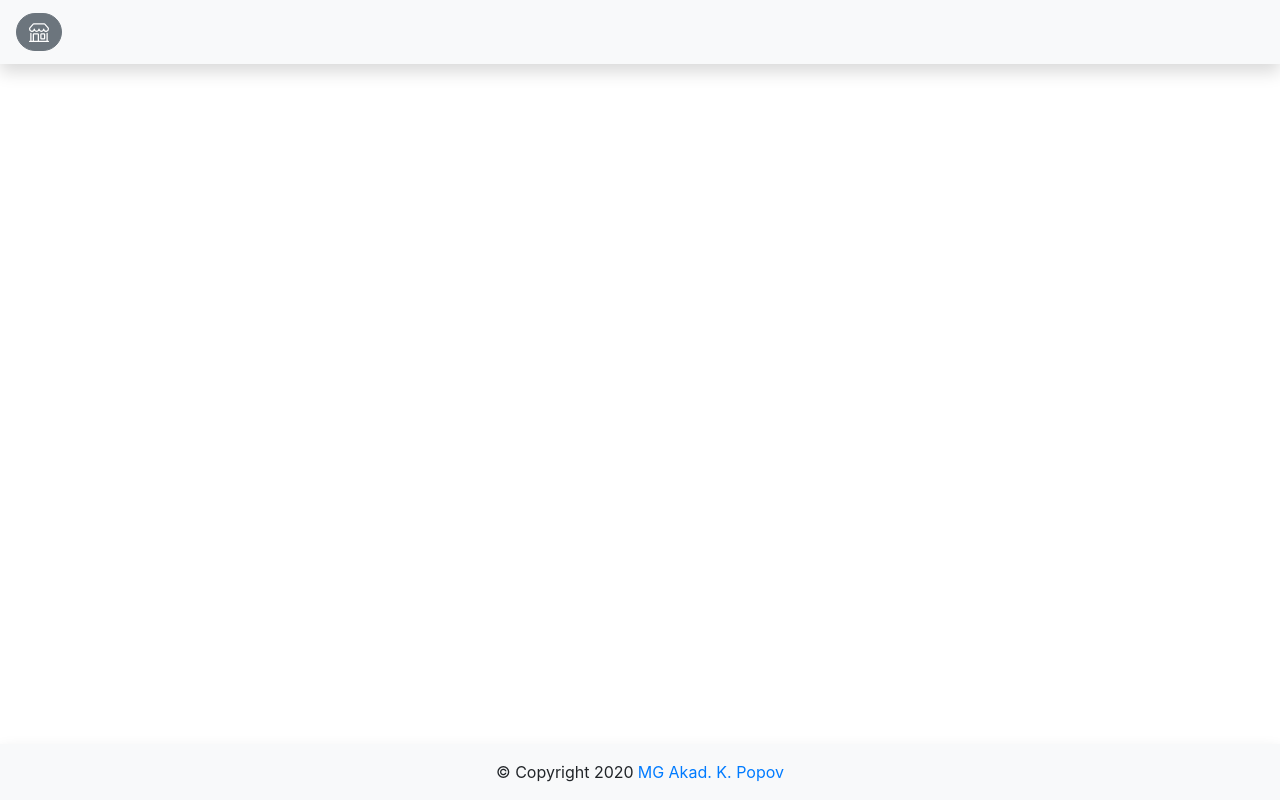
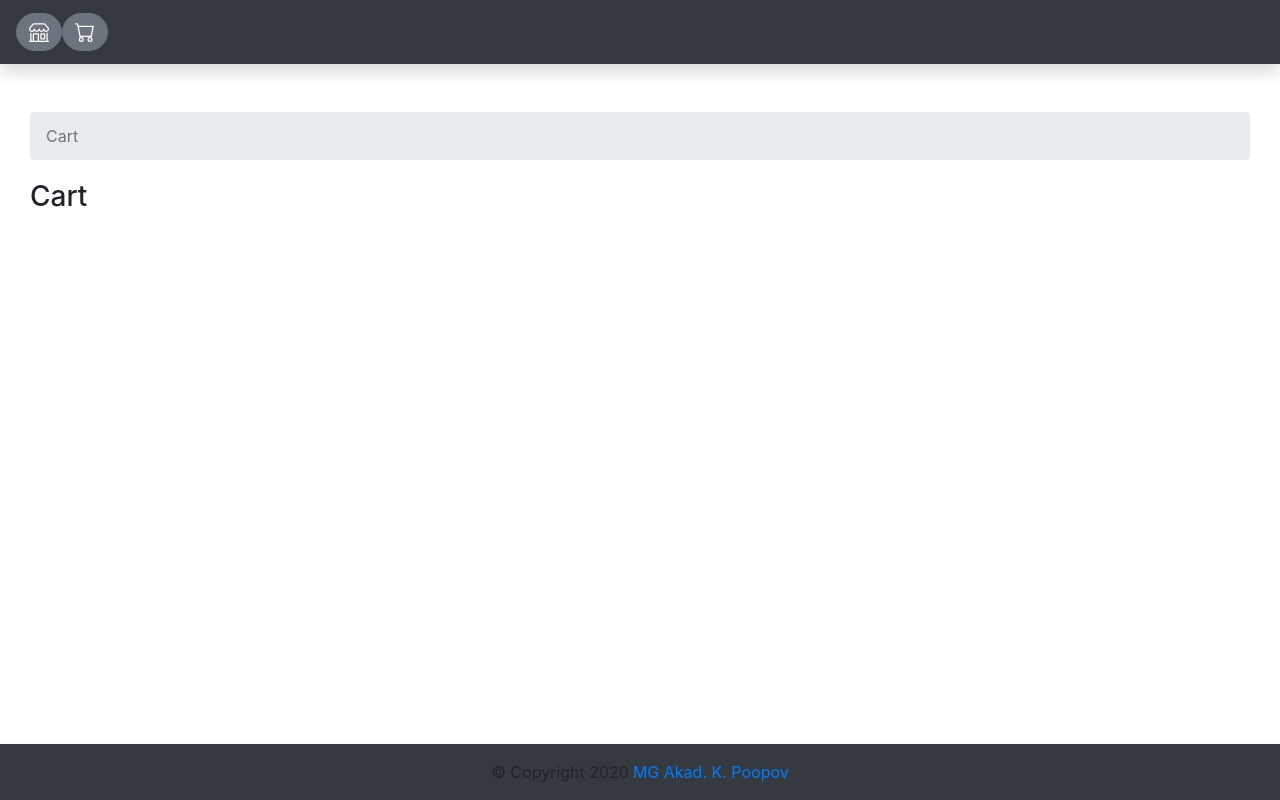
Before and after one commit to Tsynami/BorislavGegovStaj, a Vue app: page /cart in a window 1280 px wide. Built offline with nearby package versions, Linux system fonts and the light colour scheme.

Commit message:
Cart.vue

```diff
--- /dev/null
+++ b/src/components/Cart.vue
@@ -0,0 +1,26 @@
+<template>
+  <BasicComponent :loading="isLoading">
+    <div class="row mb-1">
+      <div class="col-12">
+        <b-breadcrumb :items="[{text: 'Cart', href: '/cart'}]"></b-breadcrumb>
+      </div>
+    </div>
+    <div class="row mb-4">
+      <div class="col-12">
+        <h3>Cart</h3>
+      </div>
+    </div>
+  </BasicComponent>
+</template>
+
+<script>
+import BasicComponent from "@/components/BasicComponent";
+export default {
+name: "Cart",
+  components: {BasicComponent}
+}
+</script>
+
+<style scoped>
+
+</style>
--- a/src/components/Footer.vue
+++ b/src/components/Footer.vue
@@ -1,8 +1,8 @@
 <template>
   <footer class="shadow fixed-bottom">
-    <b-navbar variant="light" type="light" class="pt-3 pb-3">
+    <b-navbar variant="dark" type="dark" class="pt-3 pb-3">
       <b-nav class="m-auto">
-        <span class="mr-1">© Copyright 2020</span><a href="/">MG Akad. K. Popov</a>
+        <span class="mr-1">© Copyright 2020</span><a href="/">MG Akad. K. Poopov</a>
       </b-nav>
     </b-navbar>
   </footer>
--- a/src/components/Header.vue
+++ b/src/components/Header.vue
@@ -1,15 +1,17 @@
 <template>
   <header>
-    <b-navbar toggleable="lg" :sticky="true" variant="light" type="light" class="shadow">
-      <b-nav>
+    <b-navbar toggleable="lg" :sticky="true" variant="dark" type="dark" class="shadow">
+      <b-navbar-nav>
         <b-navbar-brand>
           <b-button pill to="/">
             <b-icon-shop></b-icon-shop>
           </b-button>
+          <b-button pill to="/cart">
+            <b-icon-cart></b-icon-cart>
+          </b-button>
         </b-navbar-brand>
-      </b-nav>
+      </b-navbar-nav>
       <b-nav class="ml-auto">
-
       </b-nav>
     </b-navbar>
   </header>
--- a/src/main.js
+++ b/src/main.js
@@ -6,6 +6,7 @@ import {BootstrapVue, IconsPlugin} from 'bootstrap-vue'
 import 'bootstrap/dist/css/bootstrap.css';
 import 'bootstrap-vue/dist/bootstrap-vue.css';
 import Restaurant from "./components/Restaurant";
+import Cart from "./components/Cart"
 
 Vue.config.productionTip = false
 
@@ -15,7 +16,8 @@ Vue.use(BootstrapVue)
 Vue.use(IconsPlugin)
 
 const routes = [
-    {path: '', component: Restaurant, name: 'Restaurants'}
+    {path: '', component: Restaurant, name: 'Restaurants'},
+    {path: '/cart', component: Cart, name: 'Cart'}
 ];
 
 const router = new VueRouter({
```
Also changed, not shown: 1 other file (tests, documents, lock files or other folders).
